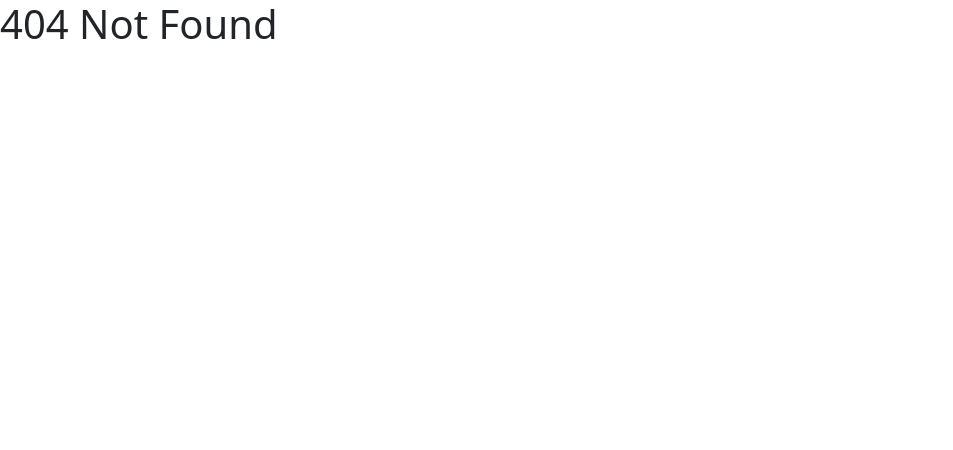
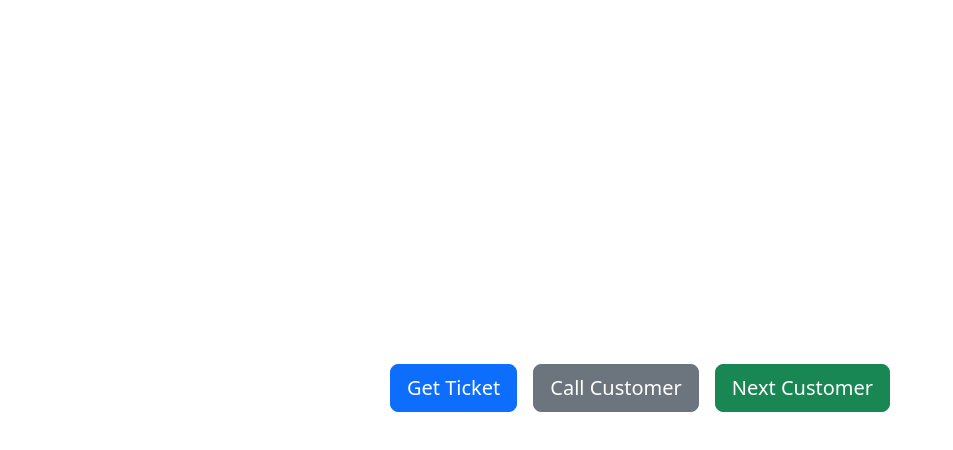
Before and after one commit to mariapia00/SE2-Office-Queue-Group08, a React (Vite) app in the folder frontend/: page / in a window 1280 px wide. Before the commit this address had no page. Shown: the top 450 px of the page, without its empty margins (0-953 px from the left). Built offline with nearby package versions, Linux system fonts and the light colour scheme.

Commit message:
Added three buttons for the three different pages

```diff
--- a/frontend/src/App.tsx
+++ b/frontend/src/App.tsx
@@ -1,6 +1,6 @@
 // import { useState } from 'react'
 import './App.css'
-import { Routes, Route } from "react-router-dom"
+import { Routes, Route, Link } from "react-router-dom"
 import "bootstrap/dist/css/bootstrap.min.css";
 
 import NotFoundComponent from './components/NotFoundComponent'
@@ -10,17 +10,34 @@ import NextCustomerComponent from './components/NextCustomerComponent';
 
 const services = ["Service 1", "Service 2", "Service 3", "Service 4", "Service 5"]; // Example services
 
+function Home() {
+  return (
+    <div className="d-flex flex-column justify-content-center align-items-center vh-100">
+      <div className="mb-4">
+        <Link to="/get-ticket" className="btn btn-primary btn-lg m-2">
+          Get Ticket
+        </Link>
+        <Link to="/call-customer" className="btn btn-secondary btn-lg m-2">
+          Call Customer
+        </Link>
+        <Link to="/next-customer" className="btn btn-success btn-lg m-2">
+          Next Customer
+        </Link>
+      </div>
+    </div>
+  );
+}
+
 function App() {
-
   return (
     <Routes>
-      <Route path="/get-ticket" element={<GetTicketComponent services={services}/>} />
+      <Route path="/" element={<Home />} />
+      <Route path="/get-ticket" element={<GetTicketComponent services={services} />} />
       <Route path="/call-customer" element={<CallCustomerComponent />} />
       <Route path="/next-customer" element={<NextCustomerComponent />} />
-      <Route path ="*" element={<NotFoundComponent />} />
+      <Route path="*" element={<NotFoundComponent />} />
     </Routes>
-
-  )
+  );
 }
 
-export default App
+export default App;
```
